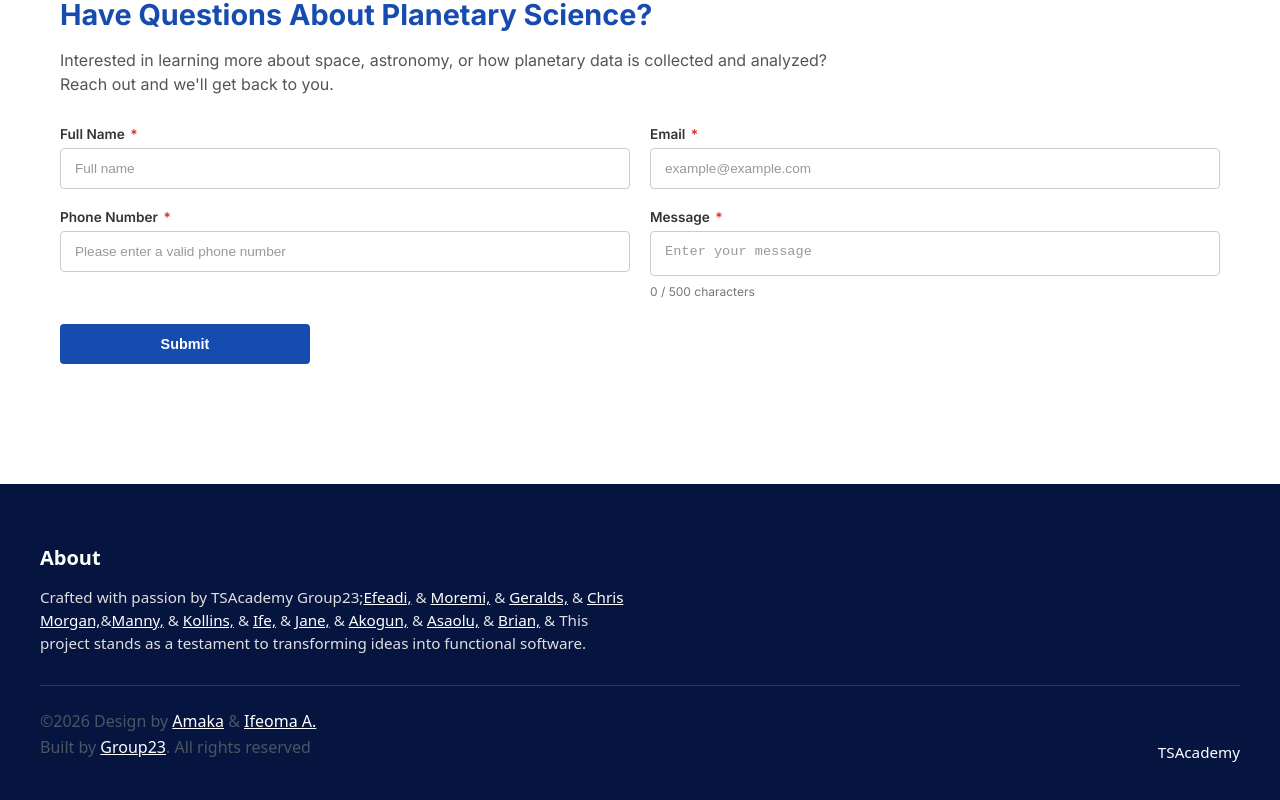
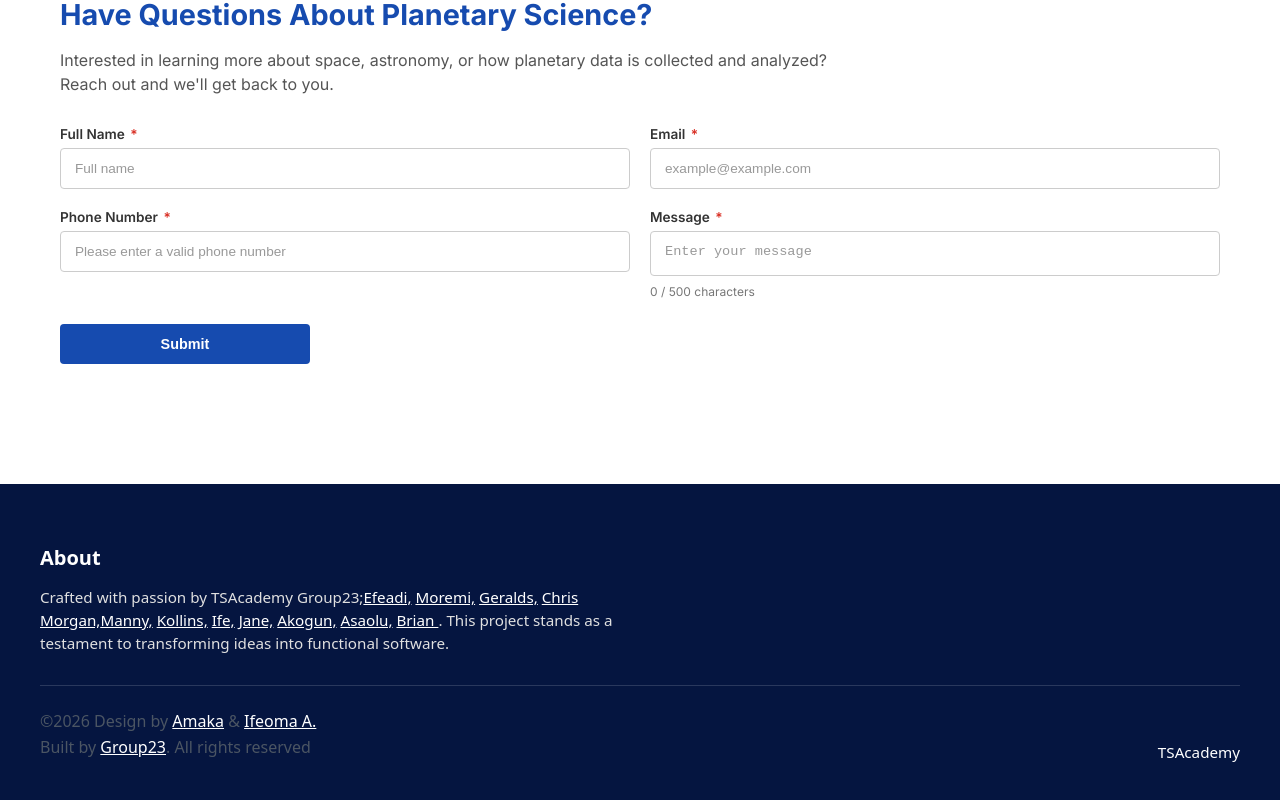
Before and after one commit to JubilantCj/CAPSTONE-PROJECT-GROUP-23, a React (Vite) app: page / in a window 1280 px wide. Shown: the part 2299-3099 px from the top of the page. Built offline with nearby package versions, Linux system fonts and the light colour scheme; no server answers.

Commit message:
Refactor footer component for contributor links
Updated footer links and formatting for contributors.

```diff
--- a/src/Components/Footer.jsx
+++ b/src/Components/Footer.jsx
@@ -11,27 +11,27 @@ function Footer() {
                         Crafted with passion by TSAcademy Group23;
                         <a href= "https://github.com/JubilantCj" target = "_blank" rel = "noopener noreferrer" className = "footer-link">
                         Efeadi,</a>{' '}
-                        &amp;{' '}
+                        {' '}
                         <a href= "https://github.com/DevMoremi" target = "_blank" rel = "noopener noreferrer" className = "footer-link">Moremi,</a>{' '}
-                        &amp;{' '}
+                        {' '}
                         <a href= "https://github.com/D-Geralds" target = "_blank" rel = "noopener noreferrer" className = "footer-link">Geralds,</a>{' '}
-                        &amp;{' '}
+                        {' '}
                         <a href= "https://github.com/ChrisMorgan4499" target = "_blank" rel = "noopener noreferrer" className = "footer-link">Chris Morgan,</a>{''}
-                        &amp;{''}
+                        {''}
                         <a href= "https://github.com/Zazamanny" target = "_blank" rel = "noopener noreferrer" className = "footer-link">Manny,</a>{' '}
-                        &amp;{' '}
+                        {' '}
                         <a href= "https://github.com/ThatsKollinz" target = "_blank" rel = "noopener noreferrer" className = "footer-link">Kollins,</a>{' '}
-                        &amp;{' '}
+                        {' '}
                         <a href= "https://github.com/Ifefront-end" target = "_blank" rel = "noopener noreferrer" className = "footer-link">Ife,</a>{' '}
-                        &amp;{' '}
+                        {' '}
                         <a href= "https://github.com/codewithjenny234-design" target = "_blank" rel = "noopener noreferrer" className = "footer-link">Jane,</a>{' '}
-                        &amp;{' '}
+                        {' '}
                         <a href= "https://github.com/Emmanuel-Moyosore" target = "_blank" rel = "noopener noreferrer" className = "footer-link">Akogun,</a>{' '}
-                        &amp;{' '}
+                        {' '}
                         <a href= "https://github.com/Asaolu425" target = "_blank" rel = "noopener noreferrer" className = "footer-link">Asaolu,</a>{' '}
-                        &amp;{' '}
-                        <a href= "https://github.com/Clevaranny" target = "_blank" rel = "noopener noreferrer" className = "footer-link">Brian,</a>{' '}
-                        &amp;{' '} This project stands as a testament to transforming ideas into functional software.
+                        {' '}
+                        <a href= "https://github.com/Clevaranny" target = "_blank" rel = "noopener noreferrer" className = "footer-link">Brian </a>{' '}
+                        {' '}. This project stands as a testament to transforming ideas into functional software.
                     </p>
                 </div>
 
```
